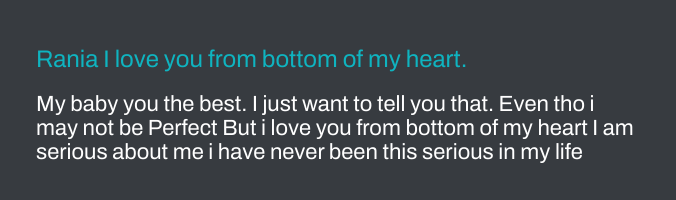
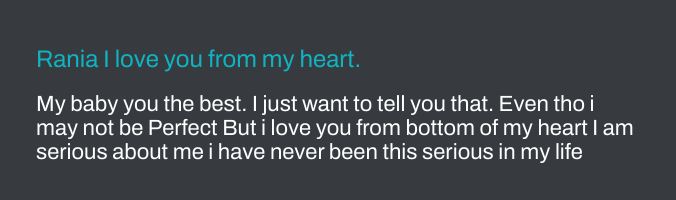
Before and after one commit to TasfiqSami/profile, a plain HTML site: page index.html in a window 1280 px wide. Shown: the part 384-584 px from the top of the page, 604-1280 px from the left. Drawn offline with nearby package versions, Linux system fonts and the light colour scheme.

Commit message:
Update index.html

```diff
--- a/index.html
+++ b/index.html
@@ -17,7 +17,7 @@
             <div class="name"><h1>Rania</h1></div>
             <div class="other">
                 <div class="position">
-                    <p>Rania I love you from bottom of my heart.</p>
+                    <p>Rania I love you from my heart.</p>
                 </div>
                 <div class="bio">
                     <p>My baby you the best. I just want to tell you that. Even tho i may not be Perfect But i love you from bottom of my heart I am serious about me i have never been this serious in my life</p>
```
